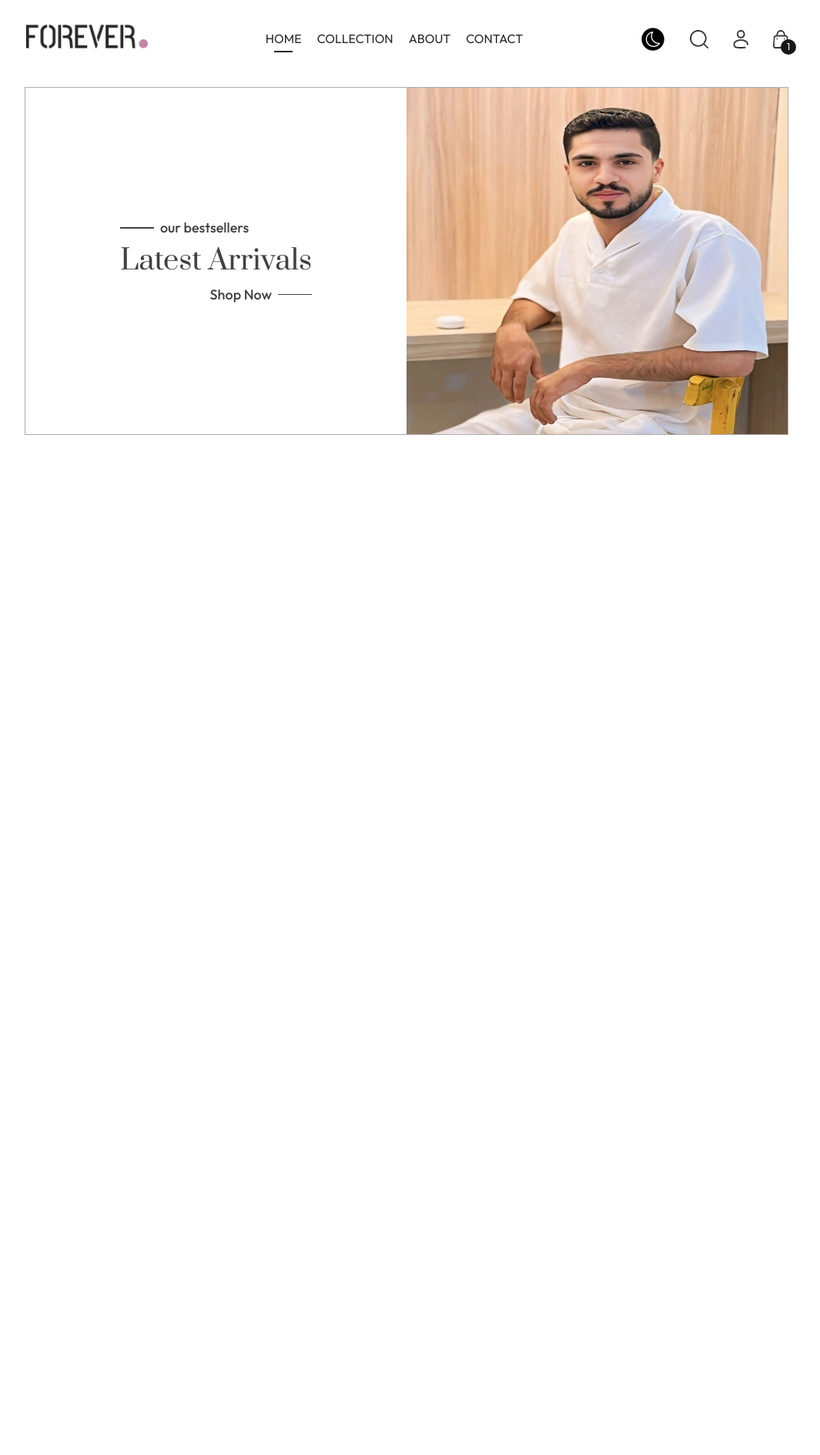
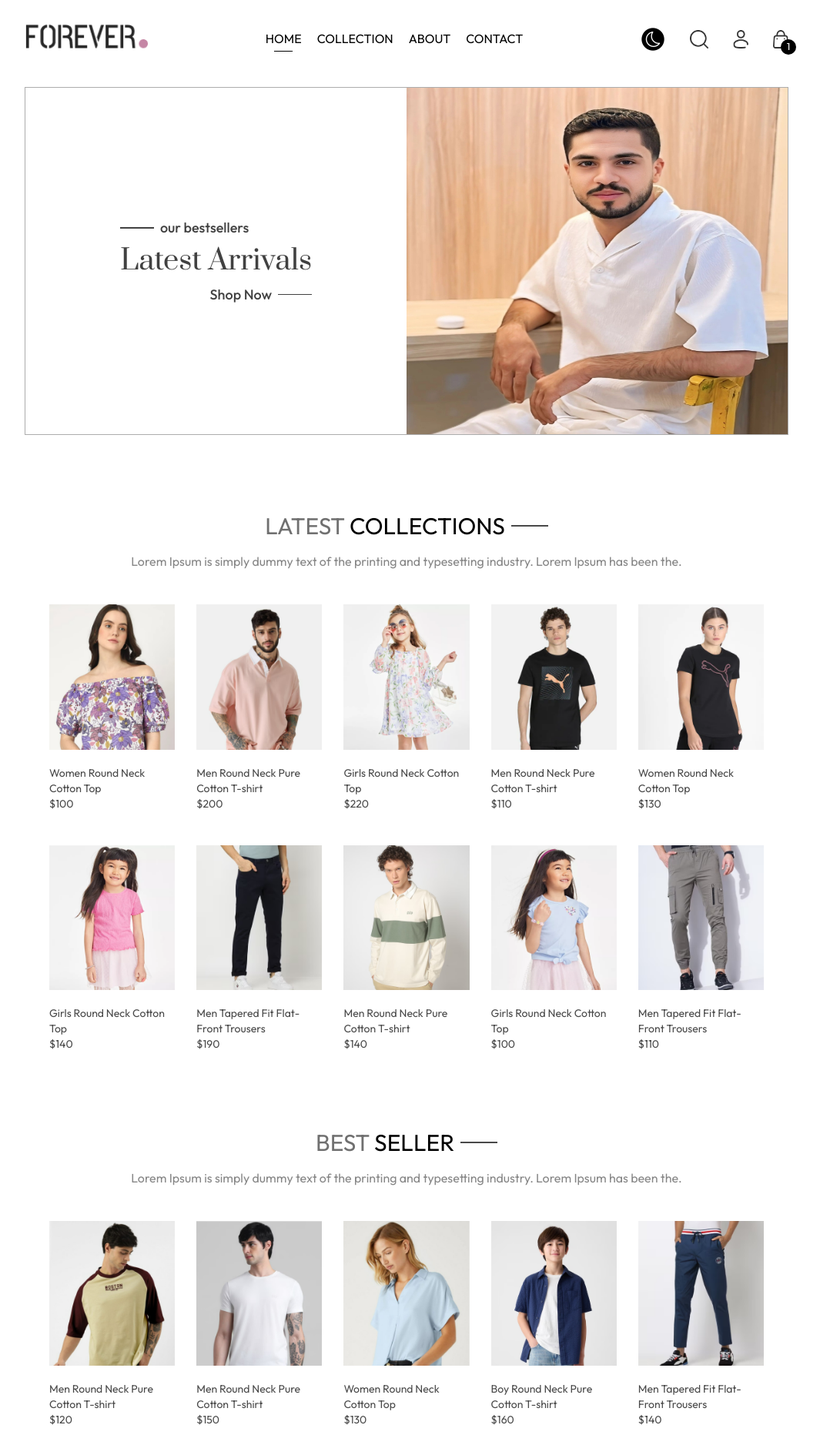
Before and after one commit to Abdelrahman2492002/ForEver-Ecommerce, a React (Vite) app: page / in a window 1280 px wide. Shown: the top 1890 px of the page at 77% size, without its empty margins (112-1177 px from the left). Before the commit the page ends 800 px from the top, so only its background shows below. Built offline with nearby package versions, Linux system fonts and the light colour scheme.

Commit message:
finish Latest Collection Section and BestSeller Section

```diff
--- a/package.json
+++ b/package.json
@@ -14,7 +14,8 @@
     "react": "^19.0.0",
     "react-dom": "^19.0.0",
     "react-router": "^7.5.0",
-    "tailwindcss": "^4.1.3"
+    "tailwindcss": "^4.1.3",
+    "zustand": "^5.0.3"
   },
   "devDependencies": {
     "@eslint/js": "^9.21.0",
--- /dev/null
+++ b/src/components/common/ProductCard.jsx
@@ -0,0 +1,24 @@
+import { useShopStore } from "../../store/shopStore";
+
+const ProductCard = ({ ...props }) => {
+  const currency = useShopStore((state) => state.currency);
+
+  return (
+    <div className="text-greyMed cursor-pointer overflow-hidden text-sm">
+      <img
+        src={props.image}
+        alt="product image"
+        className="transition-all hover:scale-110"
+      />
+      <div className="pt-5">
+        <h3>{props.name}</h3>
+        <data value={props.price}>
+          {currency}
+          {props.price}
+        </data>
+      </div>
+    </div>
+  );
+};
+
+export default ProductCard;
--- /dev/null
+++ b/src/components/common/SectionParagraph.jsx
@@ -0,0 +1,9 @@
+const SectionParagraph = ({ text }) => {
+  return (
+    <p className="text-greyLight pt-4 text-center text-sm md:text-base">
+      {text}
+    </p>
+  );
+};
+
+export default SectionParagraph;
--- /dev/null
+++ b/src/components/common/SectionTitle.jsx
@@ -0,0 +1,14 @@
+import React from "react";
+
+const SectionTitle = ({ text1, text2 }) => {
+  return (
+    <div className="flex items-center justify-center gap-2 text-2xl font-normal uppercase md:text-3xl">
+      <h2 className="text-Dark">
+        <span className="text-greyLight2">{text1}</span> {text2}
+      </h2>
+      <span className="bg-greyMed h-[2px] w-12"></span>
+    </div>
+  );
+};
+
+export default SectionTitle;
--- /dev/null
+++ b/src/components/home/BestSeller.jsx
@@ -0,0 +1,29 @@
+import React from "react";
+import SectionTitle from "../common/SectionTitle";
+import SectionParagraph from "../common/SectionParagraph";
+import { useShopStore } from "../../store/shopStore";
+import ProductCard from "../common/ProductCard";
+
+const BestSeller = () => {
+  const allProducts = useShopStore((state) => state.products);
+  return (
+    <div className="mx-10 pt-5 pb-20 sm:mx-24 lg:mx-44">
+      <SectionTitle text1="best" text2="seller" />
+      <SectionParagraph
+        text="Lorem Ipsum is simply dummy text of the printing and typesetting
+        industry. Lorem Ipsum has been the."
+      />
+      <div className="grid grid-cols-2 gap-x-7 gap-y-8 pt-11 sm:grid-cols-3 md:grid-cols-4 md:gap-y-11 lg:grid-cols-5">
+        {allProducts.slice(10, 15).map((product) => (
+          <ProductCard
+            image={product.image[0]}
+            name={product.name}
+            price={product.price}
+          />
+        ))}
+      </div>
+    </div>
+  );
+};
+
+export default BestSeller;
--- a/src/components/home/Hero.jsx
+++ b/src/components/home/Hero.jsx
@@ -4,7 +4,7 @@ import { assets } from "../../assets/assets";
 
 const Hero = () => {
   return (
-    <div className="mx-8 pt-5 pb-5 sm:mx-16 lg:mx-36">
+    <div className="mx-8 pt-5 pb-20 sm:mx-16 lg:mx-36">
       <div className="border-borderColor flex flex-col items-center border sm:flex-row">
         <div className="text-greyMed2 flex justify-center max-sm:py-16 sm:w-1/2">
           <div>
--- /dev/null
+++ b/src/components/home/LatestCollection.jsx
@@ -0,0 +1,39 @@
+import { useEffect } from "react";
+import { products } from "../../assets/assets";
+import { useShopStore } from "../../store/shopStore";
+import SectionParagraph from "../common/SectionParagraph";
+import SectionTitle from "../common/SectionTitle";
+import ProductCard from "../common/ProductCard";
+
+const LatestCollection = () => {
+  const setProducts = useShopStore((state) => state.setProducts);
+  const allProducts = useShopStore((state) => state.products);
+
+  const fetchProduct = async () => {
+    setProducts(products);
+  };
+
+  useEffect(() => {
+    fetchProduct();
+  }, []);
+
+  console.log(allProducts);
+
+  return (
+    <div className="mx-10 pt-5 pb-20 sm:mx-24 lg:mx-44">
+      <SectionTitle text1="Latest" text2="Collections" />
+      <SectionParagraph text="Lorem Ipsum is simply dummy text of the printing and typesetting industry. Lorem Ipsum has been the." />
+      <div className="grid grid-cols-2 gap-x-7 gap-y-8 pt-11 sm:grid-cols-3 md:grid-cols-4 md:gap-y-11 lg:grid-cols-5">
+        {allProducts.slice(0, 10).map((product) => (
+          <ProductCard
+            image={product.image[0]}
+            name={product.name}
+            price={product.price}
+          />
+        ))}
+      </div>
+    </div>
+  );
+};
+
+export default LatestCollection;
--- a/src/components/navBar/actions/Cart.jsx
+++ b/src/components/navBar/actions/Cart.jsx
@@ -3,13 +3,13 @@ import { assets } from "../../../assets/assets";
 
 const Cart = () => {
   return (
-    <div className="relative cursor-pointer ">
+    <div className="relative cursor-pointer">
       <img
         src={assets.cart_icon}
         alt="cart icon"
-        className="w-4 h-5 md:w-5 md:h-6"
+        className="h-5 w-4 md:h-6 md:w-5"
       />
-      <span className="w-4 h-4 md:w-5 md:h-5 rounded-full bg-Dark text-light text-13 absolute bottom-[-8px] right-[-10px] justify-center items-center flex">
+      <span className="text-light text-13 absolute right-[-10px] bottom-[-8px] flex h-4 w-4 items-center justify-center rounded-full bg-black md:h-5 md:w-5">
         1
       </span>
     </div>
--- a/src/components/navBar/links/mobile-links/HamburgerIcon.jsx
+++ b/src/components/navBar/links/mobile-links/HamburgerIcon.jsx
@@ -4,9 +4,9 @@ const HamburgerIcon = ({ onclick }) => {
   return (
     <div onClick={onclick} className="ml-1 sm:hidden">
       <div className="group flex w-7 [transform:scaleX(-1)] cursor-pointer flex-col gap-y-1.5">
-        <span className="bg-DarkLight h-[3px] w-full rounded-sm"></span>
-        <span className="bg-DarkLight h-[3px] w-[70%] rounded-sm transition-all group-hover:w-full"></span>
-        <span className="bg-DarkLight h-[3px] w-[50%] rounded-sm transition-all group-hover:w-full"></span>
+        <span className="bg-darkLight h-[3px] w-full rounded-sm"></span>
+        <span className="bg-darkLight h-[3px] w-[70%] rounded-sm transition-all group-hover:w-full"></span>
+        <span className="bg-darkLight h-[3px] w-[50%] rounded-sm transition-all group-hover:w-full"></span>
       </div>
     </div>
   );
--- a/src/index.css
+++ b/src/index.css
@@ -5,14 +5,15 @@
   --font-parta: "Prata", serif;
 
   --color-black: #000000;
-  --color-Dark: #171717;
-  --color-DarkMed: #212121;
-  --color-DarkLight: #2a2a2a;
+  --color-dark: #171717;
+  --color-darkMed: #212121;
+  --color-darkLight: #2a2a2a;
 
   --color-greyDark: #373737;
   --color-greyMed: #494949;
   --color-greyMed2: #414141;
   --color-greyLight: #868686;
+  --color-greyLight2: #707070;
   --color-greyExtraLight: #595959;
 
   --color-light: #ffffff;
--- a/src/pages/Home.jsx
+++ b/src/pages/Home.jsx
@@ -1,9 +1,13 @@
+import BestSeller from "../components/home/BestSeller";
 import Hero from "../components/home/Hero";
+import LatestCollection from "../components/home/LatestCollection";
 
 const Home = () => {
   return (
     <div>
       <Hero />
+      <LatestCollection />
+      <BestSeller />
     </div>
   );
 };
--- /dev/null
+++ b/src/store/shopStore.js
@@ -0,0 +1,9 @@
+import { create } from "zustand";
+
+const shopStore = (set) => ({
+  products: [],
+  currency: "$",
+  setProducts: (allProducts) => set({ products: allProducts }),
+});
+
+export const useShopStore = create(shopStore);
```
Also changed, not shown: 1 other file (tests, documents, lock files or other folders).
